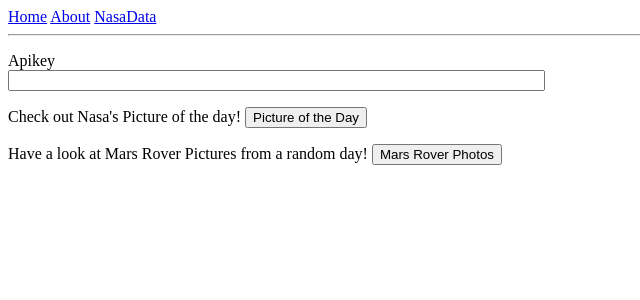
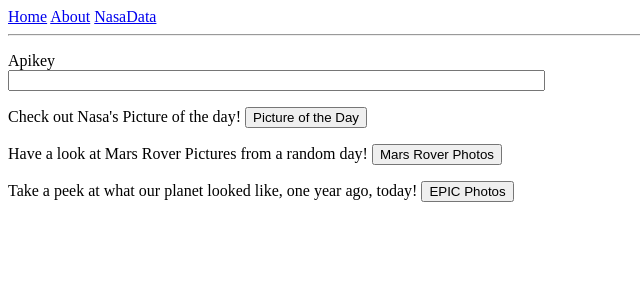
Before and after one commit to chalshaff12/cisc3140python, a Flask app: page /nasarequest in a window 1280 px wide. Shown: the top 300 px of the page, without its empty margins (0-640 px from the left). Run offline with Flask 2, Linux system fonts and the light colour scheme.

Commit message:
created addition html page implementing Nasa's EPIC API with the date generated as current date, one year prior.

```diff
--- a/app/forms.py
+++ b/app/forms.py
@@ -6,5 +6,5 @@
 class ApiKeyInputForm(FlaskForm):
 	apikey = StringField('Apikey', validators=[DataRequired()])
 	apod = SubmitField('Picture of the Day')
-	#sol = IntegerField('Mars SOL')
 	rover = SubmitField('Mars Rover Photos')
+	epic = SubmitField('EPIC Photos')
--- a/app/routes.py
+++ b/app/routes.py
@@ -5,6 +5,7 @@
 from werkzeug.urls import url_parse
 import requests
 import random
+import datetime
 
 #home page
 @app.route('/')
@@ -24,6 +25,10 @@
 	form = ApiKeyInputForm()
 	if form.validate_on_submit():
 		apikey = form.apikey.data #set apikey to input
+		now = datetime.datetime.today() #get today's date
+		m = now.strftime('%m') #format date to 2-digit month and day
+		d = now.strftime('%d')
+		date = f'{now.year-1}-{m}-{d}' #set date as today, last year
 		#check which API to request
 		if form.apod.data:
 			url = 'https://api.nasa.gov/planetary/apod?' #set API url
@@ -32,6 +37,10 @@
 			sol = random.randint(1,2500) #random number for sol
 			url = f'https://api.nasa.gov/mars-photos/api/v1/rovers/curiosity/photos?sol={sol}&page=2&' #set API url with random sol input
 			page = 'nasaRover.html' #set redirect template
+		elif form.epic.data:
+			url = f'https://api.nasa.gov/EPIC/api/natural/date/{date}?' #set API url
+			page = 'nasaEpic.html' #set redirect template
+			date = f'{now.year-1}/{m}/{d}' #change date format image pull in html
 		res = requests.get(f'{url}api_key={apikey}') #call api
 		status = res.status_code #get api page status to validate apikey
 		if status == 403: #invalid api key error
@@ -41,7 +50,7 @@
 			flash('Too many requests, please enter a different API Key or try again later')
 			return redirect(url_for('nasarequest'))
 		apijson = res.json() #store json from api
-		return render_template(page, apidata=apijson) #redirect to api display page
+		return render_template(page, apidata=apijson, date=date) #redirect to api display page
 	return render_template('nasarequest.html', form=form)
 #(my nasa apikey - lou5l9csSbcNzkWzpwMBdGCuDtWEmXPiCk5ZhReO)
 
--- a/app/templates/nasarequest.html
+++ b/app/templates/nasarequest.html
@@ -13,6 +13,7 @@
 		<!--form submit button display-->
 		<p>Check out Nasa's Picture of the day! {{ form.apod() }}</p>
 		<p>Have a look at Mars Rover Pictures from a random day! {{ form.rover() }}</p>
+		<p>Take a peek at what our planet looked like, one year ago, today! {{ form.epic() }}</p>
 
 
 	</form>
```
Also changed, not shown: app/templates/nasaEpic.html (added, +19 -0 lines).
